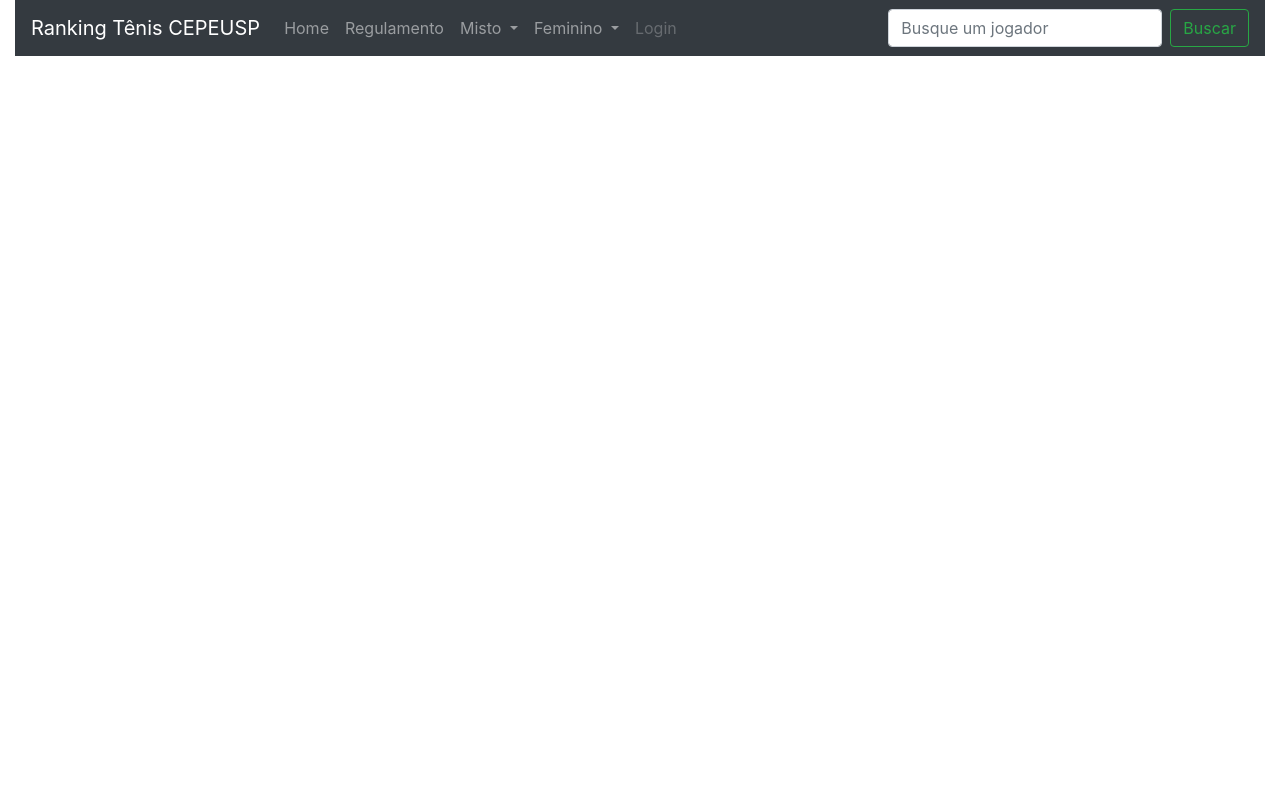
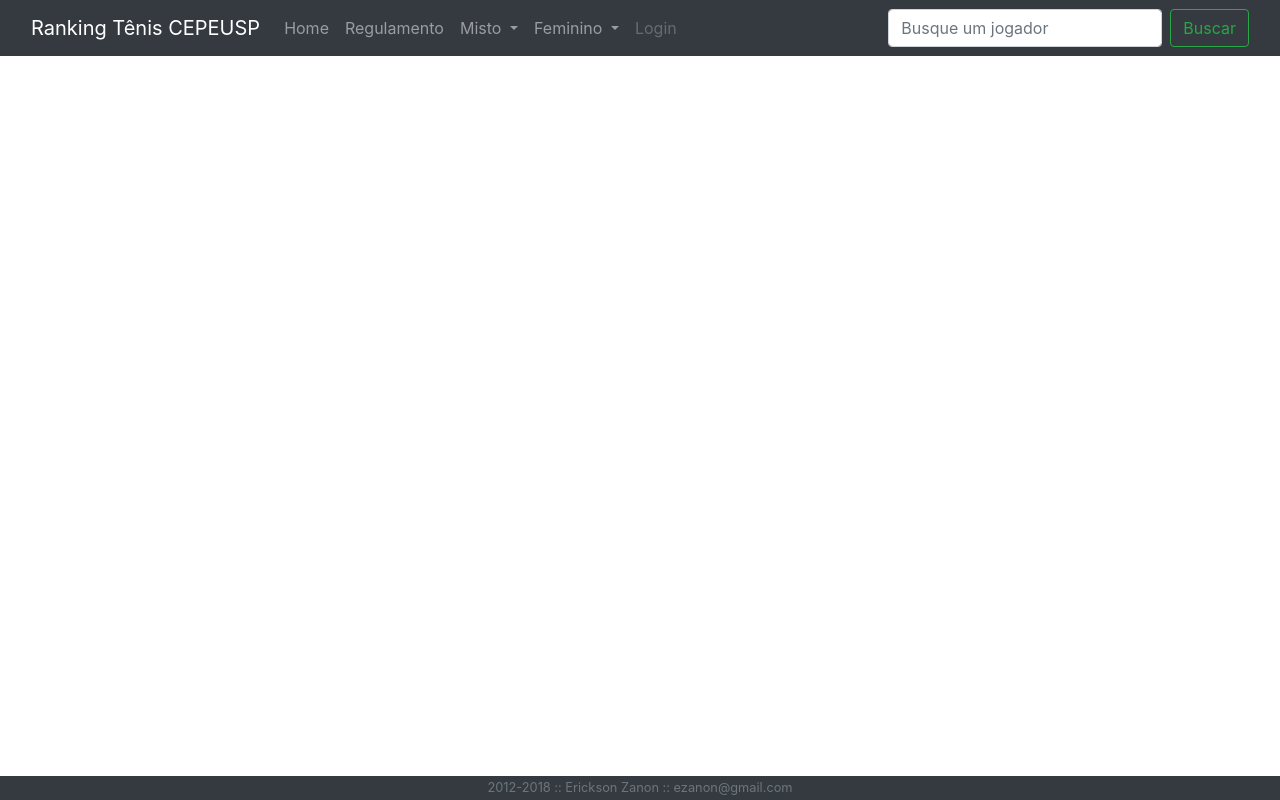
Before and after one commit to ezanon/rankingTenis, a PHP site: page /ranking.php in a window 1280 px wide. Run offline with PHP 8.4, Linux system fonts and the light colour scheme; tables that the repository leaves empty or names only in its code hold one stand-in row (values such as "Sample post").

Commit message:
Ajustes de layout

```diff
--- a/estilos.css
+++ b/estilos.css
@@ -10,3 +10,14 @@
 h1 {
     margin-top: 0.5em;
 }
+.footer {
+    position: fixed;
+    bottom: 0;
+    width: 100%;
+    padding: 0.2em 0 0.2em;
+    font-size: 0.8em;
+}
+#menuSuperior {
+    position: fixed;
+    top: 0;
+}
--- a/ranking.php
+++ b/ranking.php
@@ -9,7 +9,7 @@
 
 <html>
 
-<div class="container-fluid">
+<div id="menuSuperior" class="container-fluid bg-dark">
 
 <nav class="navbar navbar-expand-lg navbar-dark bg-dark">
   <a class="navbar-brand" href="#">Ranking Tênis CEPEUSP</a>
@@ -31,8 +31,8 @@
         </a>
         <div class="dropdown-menu" aria-labelledby="navbarDropdown">
           <a class="dropdown-item" href="?module=fe&action=showRanking&id=misto">Ranking</a>
-          <a class="dropdown-item" href="#">Rodada Atual</a>
-          <a class="dropdown-item" href="#">Última Rodada</a>
+          <a class="dropdown-item" href="?module=fe&action=showRodadaAtual&id=misto">Rodada Atual</a>
+          <a class="dropdown-item" href="?module=fe&action=showUltimaRodada&id=misto">Última Rodada</a>
         </div>
       </li>
       <li class="nav-item dropdown">
@@ -41,8 +41,8 @@
         </a>
         <div class="dropdown-menu" aria-labelledby="navbarDropdown">
           <a class="dropdown-item" href="?module=fe&action=showRanking&id=feminino">Ranking</a>
-          <a class="dropdown-item" href="#">Rodada Atual</a>
-          <a class="dropdown-item" href="#">Última Rodada</a>
+          <a class="dropdown-item" href="?module=fe&action=showRodadaAtual&id=feminino">Rodada Atual</a>
+          <a class="dropdown-item" href="?module=fe&action=showUltimaRodada&id=feminino">Última Rodada</a>
         </div>
       </li>
       <li class="nav-item">
@@ -70,4 +70,12 @@ new controller2();
 
 </div>
 
+<!-- RODAPE -->
+<footer class="footer bg-dark">
+    <div class="container">
+        <span class="text-muted"><center>2012-2018 :: Erickson Zanon :: ezanon@gmail.com</center></span>
+    </div>
+</footer>
+<!-- RODAPE -->
+
 </html>
--- /dev/null
+++ b/views/fe/showRodadaAtual.tpl.php
@@ -0,0 +1,3 @@
+<?php
+
+echo $data;
--- /dev/null
+++ b/views/fe/showUltimaRodada.tpl.php
@@ -0,0 +1,3 @@
+<?php
+
+echo $data;
```
Also changed, not shown: app/modules/fe.php (+9 -0 lines), lib/ranking.php (+14 -10 lines), lib/jogos.php (line endings or trailing spaces).
